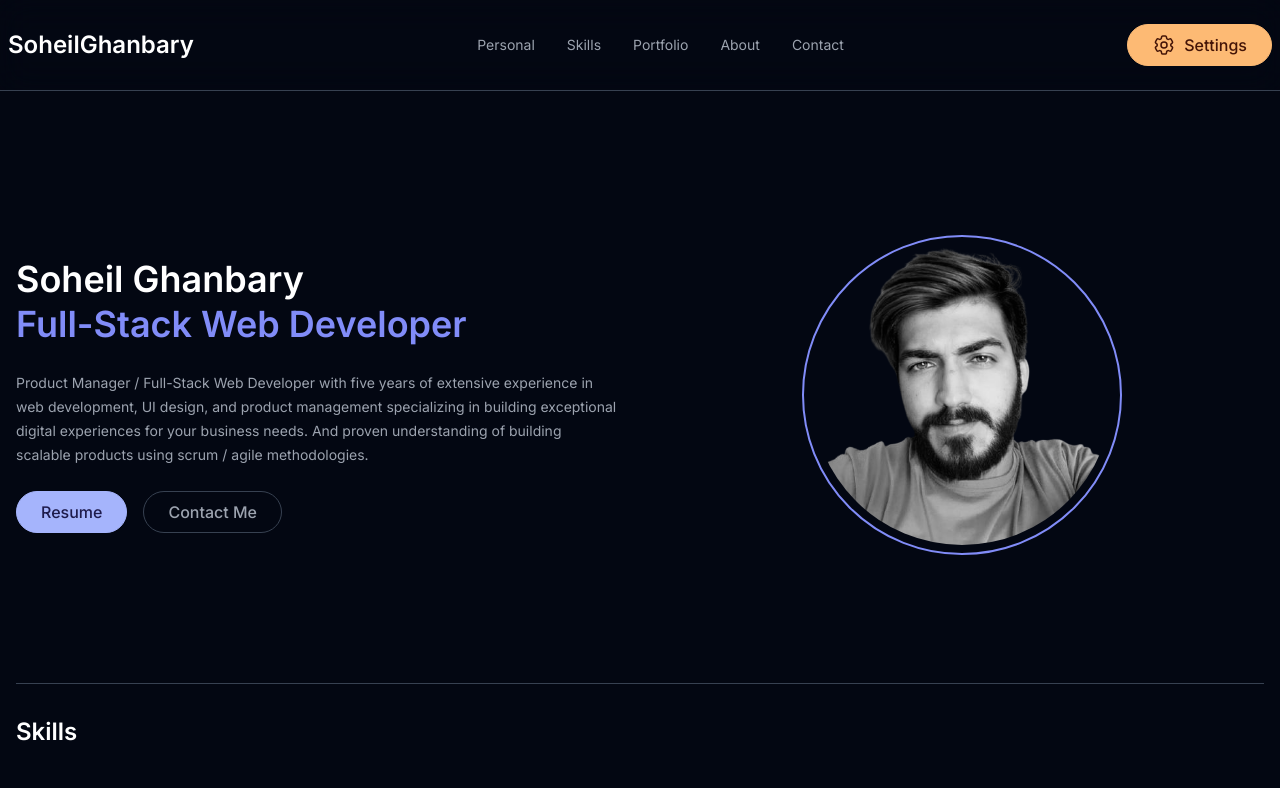
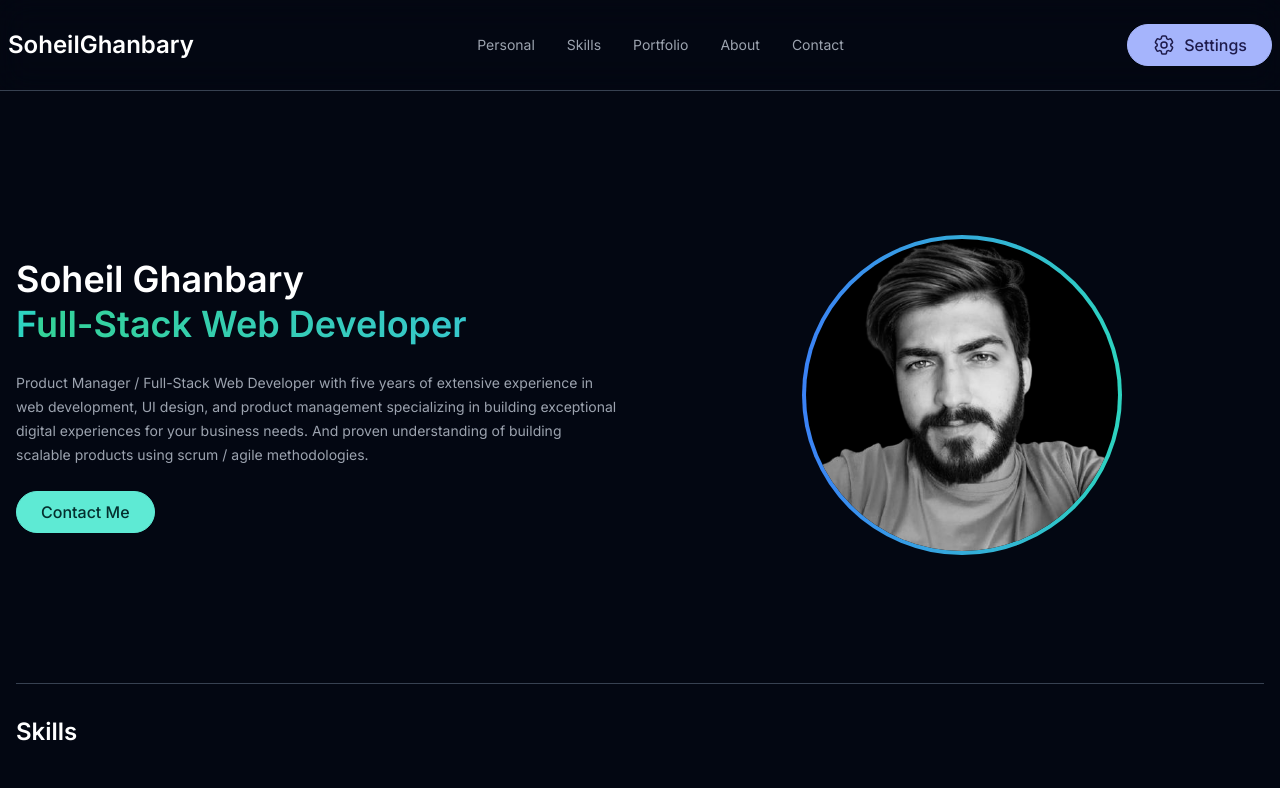
Before and after one commit to soheilghanbary/tonyfolio, a Next.js app: page / in a window 1280 px wide. Shown: the top 788 px of the page. Built offline with nearby package versions, Linux system fonts and the light colour scheme.

Commit message:
update colors

```diff
--- a/src/components/modules/navbar.tsx
+++ b/src/components/modules/navbar.tsx
@@ -29,7 +29,7 @@ function Menu() {
 }
 
 function Settings() {
-  return <Button color="warning" text="Settings" icon={<CogsIcon />} />;
+  return <Button color="primary" text="Settings" icon={<CogsIcon />} />;
 }
 
 const CogsIcon = () => (
--- a/src/components/sections/personal.tsx
+++ b/src/components/sections/personal.tsx
@@ -17,8 +17,7 @@ export function Personal() {
           products using scrum / agile methodologies.
         </p>
         <div className={styles.buttons}>
-          <Button color="primary" text="Resume" />
-          <Button color="default" text="Contact Me" />
+          <Button color="success" text="Contact Me" />
         </div>
       </div>
       <div className={styles.sec2}>
--- a/src/styles/modules/personal.module.css
+++ b/src/styles/modules/personal.module.css
@@ -13,7 +13,24 @@
 }
 
 .sec1 > h2 > span {
-  @apply text-indigo-400;
+  color: #fc3735;
+  background: -webkit-linear-gradient(left, #34d399, #38bdf8, #2dd4bf);
+  background-size: 1600px 200px;
+  -webkit-background-clip: text;
+  -webkit-text-fill-color: transparent;
+  animation-duration: 3s;
+  animation-name: animationgradienttitle;
+  animation-iteration-count: infinite;
+  animation-fill-mode: forwards;
+}
+
+@keyframes animationgradienttitle {
+  0% {
+    background-position: 0 1600px;
+  }
+  100% {
+    background-position: 1600px 0;
+  }
 }
 
 .sec1 > p {
@@ -30,9 +47,21 @@
 }
 
 .image {
-  @apply w-80 h-80 mx-auto p-2 border-2 border-indigo-400 rounded-full;
+  @apply w-80 h-80 mx-auto p-1 rounded-full relative;
+}
+
+.image:before {
+  content: "";
+  position: absolute;
+  top: 0;
+  right: 0;
+  bottom: 0;
+  left: 0;
+  z-index: -1;
+  border-radius: inherit;
+  background: linear-gradient(to right, #3b82f6, #2dd4bf);
 }
 
 .image > img {
-  @apply rounded-full w-full h-full object-cover;
+  @apply rounded-full w-full h-full object-cover bg-black;
 }
```
